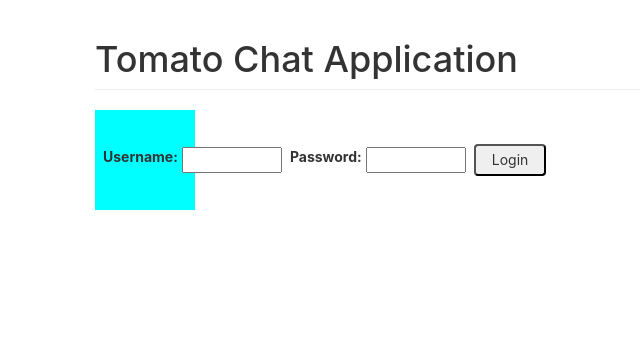
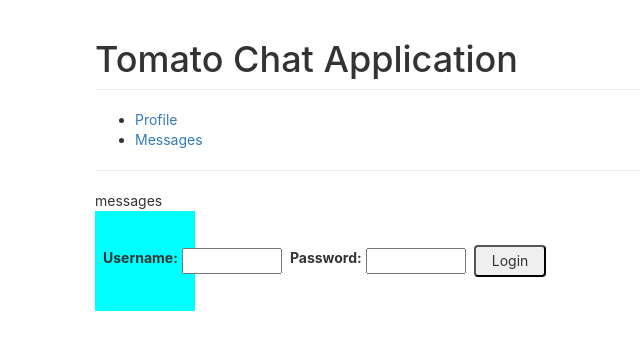
Before and after one commit to domhanak/tomato-chat, a React app: page /messages in a window 1280 px wide. Shown: the top 350 px of the page, without its empty margins (45-685 px from the left). Built offline with nearby package versions, Linux system fonts and the light colour scheme.

Commit message:
Routing was introduced

```diff
--- a/package.json
+++ b/package.json
@@ -10,9 +10,11 @@
   },
   "dependencies": {
     "@types/react-dom": "^16.0.9",
+    "@types/react-router-dom": "^4.3.1",
     "bootstrap": "^3.3.7",
     "react": "^16.4.1",
-    "react-dom": "^16.4.1"
+    "react-dom": "^16.4.1",
+    "react-router-dom": "^4.3.1"
   },
   "devDependencies": {
     "@types/jest": "^23.1.5",
--- a/src/components/ChatWindow.tsx
+++ b/src/components/ChatWindow.tsx
@@ -0,0 +1,13 @@
+import * as React from 'react';
+
+export class ChatWindow extends React.Component {
+    constructor(props: any) {
+        super(props);
+    }
+
+    render(): JSX.Element {
+        return (
+            <div>messages</div>
+        );
+    }
+}
--- a/src/components/TomatoChat.tsx
+++ b/src/components/TomatoChat.tsx
@@ -2,6 +2,9 @@ import { Component } from 'react';
 import '../styles/base.scss';
 import { LoginForm } from './LoginForm';
 import * as React from 'react';
+import { BrowserRouter as Router, Route, Link } from "react-router-dom";
+import {Profile} from './Profile';
+import {ChatWindow} from './ChatWindow';
 
 export class TomatoChat extends Component {
   constructor(props: any) {
@@ -15,6 +18,23 @@ export class TomatoChat extends Component {
     return (
       <div className="app">
           <h1 className="page-header"> Tomato Chat Application </h1>
+          <Router>
+            <div>
+              <ul>
+                <li>
+                    <Link to="/profile">Profile</Link>
+                </li>
+                <li>
+                    <Link to="/messages">Messages</Link>
+                </li>
+              </ul>
+
+              <hr />
+
+              <Route path="/profile" component={Profile}/>
+              <Route path="/messages" component={ChatWindow}/>
+            </div>
+          </Router>
           <LoginForm />
       </div>
     );
```
Also changed, not shown: 1 other file (tests, documents, lock files or other folders).
